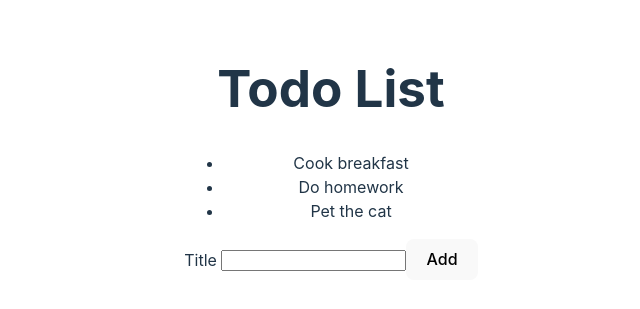
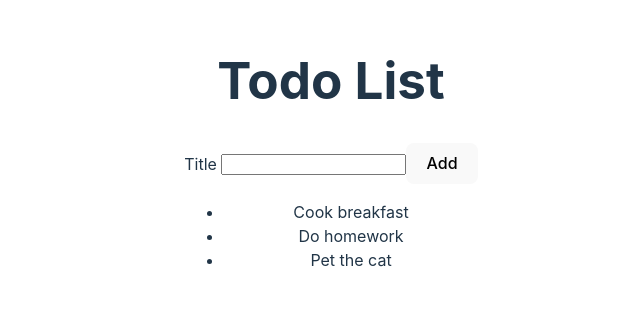
Before and after one commit to la-ry-sa/react-todo, a React (Vite) app: page / in a window 1280 px wide. Shown: the part 247-556 px from the top of the page, without its empty margins (309-949 px from the left). Built offline with nearby package versions, Linux system fonts and the light colour scheme.

Commit message:
moved heading and components to the right place

```diff
--- a/src/App.jsx
+++ b/src/App.jsx
@@ -6,8 +6,10 @@ import AddTodoForm from './AddTodoForm'
 function App() {
   return (
     <>
+      <h1>Todo List</h1>
+      <AddTodoForm />
       <TodoList />
-      <AddTodoForm />
+
     </>
   )
 }
--- a/src/TodoList.jsx
+++ b/src/TodoList.jsx
@@ -10,7 +10,6 @@ const todoList = [
 function TodoList() {
     return (
         <div>
-            <h1>Todo List</h1>
             <ul>
                 {todoList.map((todo) => (
                     <li key={todo.id}>{todo.title}</li>
```
